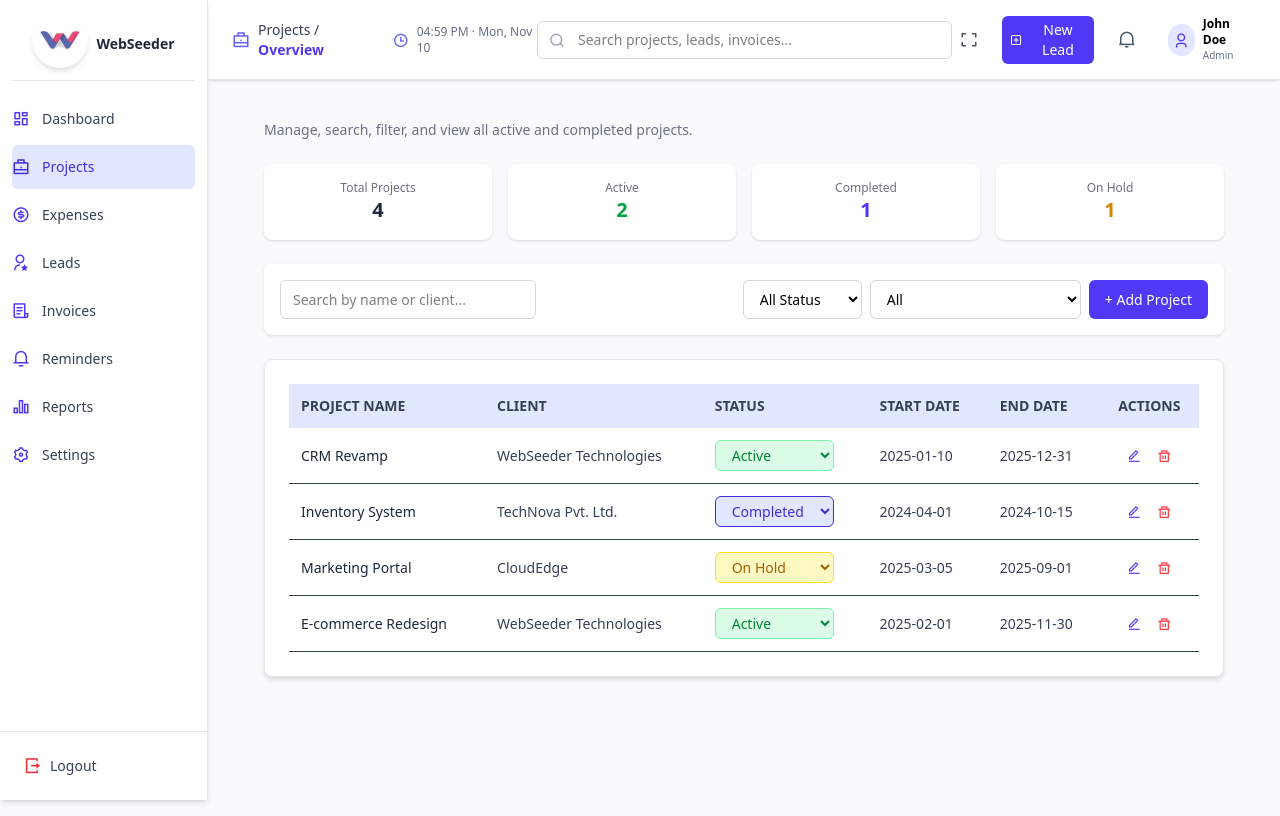
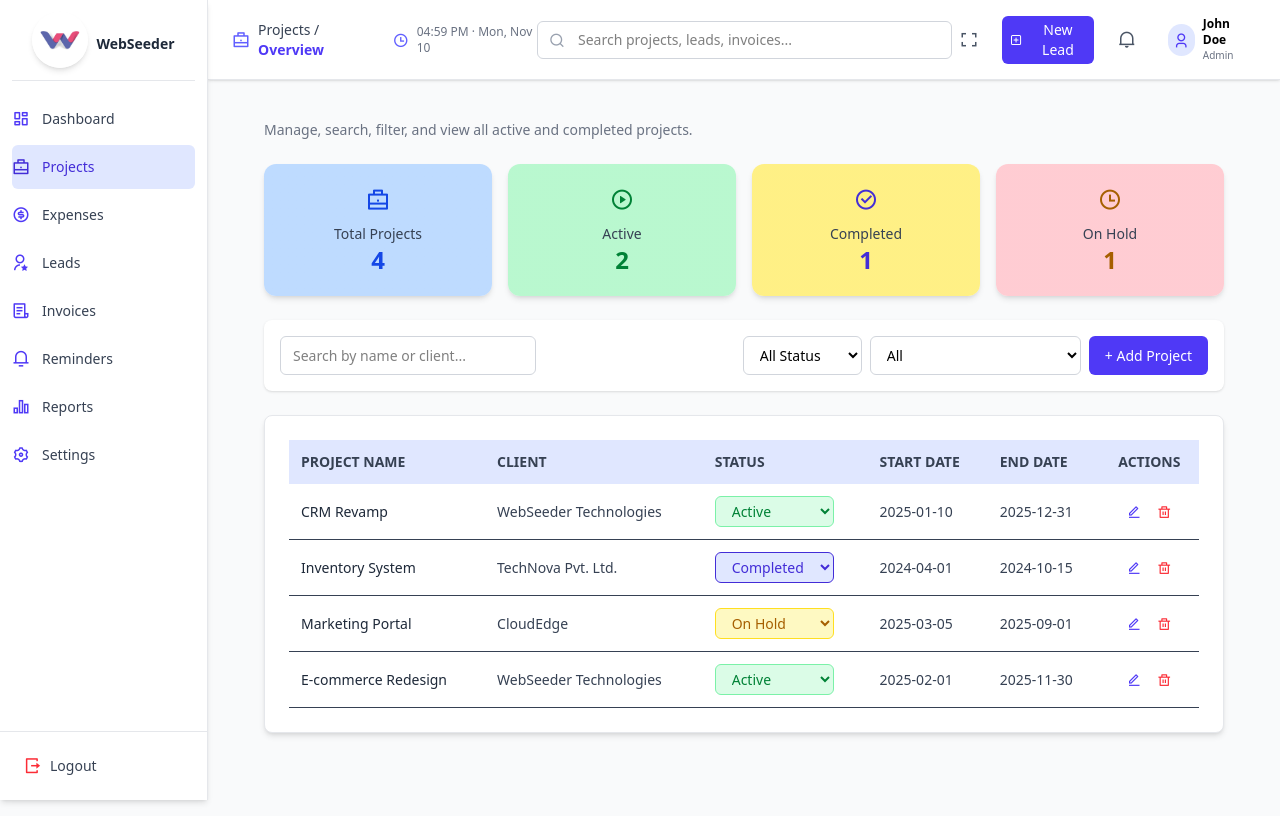
Before and after one commit to ganeshWebseeder/CRM-App, a React (Vite) app: page /projects in a window 1280 px wide. Built offline with nearby package versions, Linux system fonts and the light colour scheme.

Commit message:
add the changes in project pages

```diff
--- a/src/Pages/ProjectDetails.jsx
+++ b/src/Pages/ProjectDetails.jsx
@@ -22,9 +22,7 @@ export default function ProjectDetails() {
 
   return (
     <div className="p-6 space-y-4">
-      <h1 className="text-2xl font-semibold text-gray-800">
-        Project Details
-      </h1>
+
 
       {/* Tabs Header */}
       <div className="flex space-x-4 border-b border-gray-200">
--- a/src/Pages/Projects.jsx
+++ b/src/Pages/Projects.jsx
@@ -104,34 +104,65 @@ export default function Projects() {
       </div>
 
       {/* Summary Cards */}
-      <div className="grid grid-cols-2 sm:grid-cols-2 lg:grid-cols-4 gap-4">
+      {/* Summary Cards (Dashboard Style Hover Animation) */}
+<motion.div
+  initial="hidden"
+  animate="show"
+  className="grid grid-cols-2 sm:grid-cols-2 lg:grid-cols-4 gap-4"
+>
   {[
-          { label: "Total Projects", value: projects.length, color: "text-gray-800", },
+    {
+      label: "Total Projects",
+      value: projects.length,
+      icon: "ri-briefcase-line",
+      color: "from-blue-200 to-blue-200",
+      text: "text-blue-700",
+    },
     {
       label: "Active",
       value: projects.filter((p) => p.status === "Active").length,
-            color: "text-green-600 ",
+      icon: "ri-play-circle-line",
+      color: "from-green-200 to-green-200",
+      text: "text-green-700",
     },
     {
       label: "Completed",
       value: projects.filter((p) => p.status === "Completed").length,
-            color: "text-indigo-600",
+      icon: "ri-checkbox-circle-line",
+      color: "from-yellow-200 to-yellow-200",
+      text: "text-indigo-700",
     },
     {
       label: "On Hold",
       value: projects.filter((p) => p.status === "On Hold").length,
-            color: "text-yellow-600",
+      icon: "ri-time-line",
+      color: "from-rose-200 to-rose-200",
+      text: "text-yellow-700",
     },
-        ].map((card, idx) => (
-          <div
-            key={idx}
-            className="bg-white p-4 rounded-lg shadow-sm hover:shadow-md transition text-center"
+  ].map((card, i) => (
+    <motion.div
+      key={i}
+      whileHover={{
+        scale: 1.05,
+        y: -5,
+        boxShadow: "0 12px 25px rgba(0,0,0,0.1)",
+      }}
+      transition={{ type: "spring", stiffness: 120 }}
+      className={`cursor-pointer p-4 sm:p-5 rounded-xl bg-gradient-to-r
+        ${card.color} shadow-md text-center flex flex-col items-center`}
     >
-            <p className="text-gray-500 text-xs">{card.label}</p>
-            <h2 className={`text-xl font-semibold ${card.color}`}>{card.value}</h2>
-          </div>
+      <i className={`${card.icon} text-2xl mb-2 ${card.text}`}></i>
+
+      <p className="text-gray-700 text-sm font-medium">{card.label}</p>
+
+      <h2 className={`text-2xl font-semibold ${card.text}`}>
+        {card.value}
+      </h2>
+    </motion.div>
   ))}
-      </div>
+</motion.div>
+
+
 
       {/* Search + Filters */}
       <div className="bg-white p-4 rounded-lg shadow-sm flex flex-col md:flex-row gap-4 justify-between">
--- a/src/components/Dash-ui/Navbar.jsx
+++ b/src/components/Dash-ui/Navbar.jsx
@@ -17,10 +17,16 @@ export default function Navbar({ onMenuClick }) {
 
   const { addLead } = useLeads();
 
-  // ---------- Dynamic Navbar Title ----------
-  const pathMap = {
+  // -------------------------------
+  // 📌 Dynamic Navbar Breadcrumb Logic
+  // -------------------------------
+  const pathname = location.pathname;
+
+  // Base mapping for static routes
+  const basePathMap = {
     "/dashboard": { icon: "ri-dashboard-line", label: "Dashboard" },
     "/projects": { icon: "ri-briefcase-line", label: "Projects" },
+    "/projects/details": { icon: "ri-briefcase-line", label: "Project Details" },
     "/expenses": { icon: "ri-money-dollar-circle-line", label: "Expenses" },
     "/leads": { icon: "ri-user-star-line", label: "Leads" },
     "/invoices": { icon: "ri-file-list-3-line", label: "Invoices" },
@@ -29,17 +35,29 @@ export default function Navbar({ onMenuClick }) {
     "/settings": { icon: "ri-settings-3-line", label: "Settings" },
   };
 
-  const currentPath = location.pathname;
-  const { icon, label } = pathMap[currentPath] || pathMap["/dashboard"];
+  // Detect dynamic project detail routes (example: /projects/4)
+  let resolvedPath = pathname;
+  let subLabel = "Overview";
 
-  // ---------- Time Update ----------
+  if (pathname.startsWith("/projects/") && pathname !== "/projects") {
+    resolvedPath = "/projects/details";
+
+    // Optional: detect sub-route segments like /projects/4/tasks
+    const segments = pathname.split("/").filter(Boolean);
+    if (segments.length > 2) {
+      subLabel = segments[2].charAt(0).toUpperCase() + segments[2].slice(1);
+    }
+  }
+
+  const { icon, label } = basePathMap[resolvedPath] || basePathMap["/dashboard"];
+
+  // -------------------------------
+  // 🕒 Live Time
+  // -------------------------------
   useEffect(() => {
     const updateTime = () => {
       const now = new Date();
-      const time = now.toLocaleTimeString([], {
-        hour: "2-digit",
-        minute: "2-digit",
-      });
+      const time = now.toLocaleTimeString([], { hour: "2-digit", minute: "2-digit" });
       const date = now.toLocaleDateString([], {
         weekday: "short",
         month: "short",
@@ -47,12 +65,16 @@ export default function Navbar({ onMenuClick }) {
       });
       setCurrentTime(`${time} · ${date}`);
     };
+
     updateTime();
     const timer = setInterval(updateTime, 1000);
+
     return () => clearInterval(timer);
   }, []);
 
-  // ---------- Fullscreen ----------
+  // -------------------------------
+  // Fullscreen toggle
+  // -------------------------------
   const toggleFullscreen = () => {
     if (!document.fullscreenElement) {
       document.documentElement.requestFullscreen();
@@ -63,7 +85,9 @@ export default function Navbar({ onMenuClick }) {
     }
   };
 
-  // ---------- Close dropdowns if outside clicked ----------
+  // -------------------------------
+  // Close dropdowns if clicked outside
+  // -------------------------------
   useEffect(() => {
     const handler = (e) => {
       if (dropdownRef.current && !dropdownRef.current.contains(e.target)) {
@@ -75,12 +99,14 @@ export default function Navbar({ onMenuClick }) {
     return () => document.removeEventListener("mousedown", handler);
   }, []);
 
-  // ---------- Read Reminders From LocalStorage ----------
+  // -------------------------------
+  // Read Reminders
+  // -------------------------------
   const allReminders = JSON.parse(localStorage.getItem("reminders") || "[]").map(
     (r) => ({ ...r, date: new Date(r.date) })
   );
 
-  // ---------- Track Dismissed Notifications ----------
+  // Dismissed reminders
   const [dismissed, setDismissed] = useState(
     JSON.parse(localStorage.getItem("dismissedReminders") || "[]")
   );
@@ -91,7 +117,6 @@ export default function Navbar({ onMenuClick }) {
     localStorage.setItem("dismissedReminders", JSON.stringify(updated));
   };
 
-  // ---------- Filter Upcoming Reminders ----------
   const upcomingReminders = allReminders.filter(
     (r) =>
       r.status !== "Done" &&
@@ -99,13 +124,17 @@ export default function Navbar({ onMenuClick }) {
       !dismissed.includes(r.id)
   );
 
-  // ---------- Sign Out ----------
+  // -------------------------------
+  // Sign Out
+  // -------------------------------
   const handleSignOut = () => {
     localStorage.clear();
     navigate("/");
   };
 
-  // ---------- Lead Modal Logic ----------
+  // -------------------------------
+  // Lead Modal Form
+  // -------------------------------
   const [newLead, setNewLead] = useState({
     clientName: "",
     phone: "",
@@ -118,6 +147,16 @@ export default function Navbar({ onMenuClick }) {
   const handleSubmit = (e) => {
     e.preventDefault();
     addLead(newLead);
+
+    setNewLead({
+      clientName: "",
+      phone: "",
+      mail: "",
+      status: "New",
+      source: "",
+      notes: "",
+    });
+
     setIsModalOpen(false);
     navigate("/leads");
   };
@@ -126,8 +165,9 @@ export default function Navbar({ onMenuClick }) {
     <>
       {/* NAVBAR */}
       <div className="sticky top-0 z-40 flex justify-between items-center px-4 sm:px-6 py-3 bg-white border-b border-gray-200 shadow-sm">
-        {/* LEFT - MENU + BREADCRUMB */}
+        {/* LEFT SIDE */}
         <div className="flex items-center space-x-4">
+          {/* ☰ Mobile menu */}
           <button
             onClick={onMenuClick}
             className="md:hidden p-2 rounded-md hover:bg-gray-100"
@@ -135,20 +175,25 @@ export default function Navbar({ onMenuClick }) {
             <i className="ri-menu-line text-2xl"></i>
           </button>
 
+          {/* Breadcrumb */}
           <div className="flex items-center space-x-2 text-gray-700">
             <i className={`${icon} text-lg text-indigo-500`}></i>
             <p className="text-sm hidden sm:block">
-              {label} / <span className="font-semibold text-indigo-600">Overview</span>
+              {label} /{" "}
+              <span className="font-semibold text-indigo-600">
+                {subLabel}
+              </span>
             </p>
           </div>
 
+          {/* Time */}
           <div className="hidden lg:flex items-center text-xs text-gray-500">
             <i className="ri-time-line mr-2 text-base text-indigo-500"></i>
             {currentTime}
           </div>
         </div>
 
-        {/* SEARCH */}
+        {/* SEARCH BAR */}
         <div className="hidden sm:block relative w-[14rem] md:w-[20rem] lg:w-[28rem]">
           <i className="ri-search-line absolute left-3 top-1/2 -translate-y-1/2 text-gray-400"></i>
           <input
@@ -160,7 +205,7 @@ export default function Navbar({ onMenuClick }) {
 
         {/* RIGHT SIDE */}
         <div className="flex items-center space-x-3 sm:space-x-4" ref={dropdownRef}>
-          {/* FULLSCREEN */}
+          {/* Fullscreen */}
           <button onClick={toggleFullscreen} className="hover:bg-gray-100 p-2 rounded-md">
             <i
               className={`${
@@ -169,7 +214,7 @@ export default function Navbar({ onMenuClick }) {
             ></i>
           </button>
 
-          {/* ADD LEAD */}
+          {/* Add Lead button */}
           <button
             onClick={() => setIsModalOpen(true)}
             className="hidden sm:inline-flex items-center gap-2 px-2 py-1 rounded-md bg-indigo-600 hover:bg-indigo-700 text-white text-sm"
@@ -190,12 +235,8 @@ export default function Navbar({ onMenuClick }) {
               )}
             </button>
 
-            {/* NOTIFICATION DROPDOWN */}
             {showNotifications && (
-  <div className="fixed top-14 right-4 w-72 bg-white border border-gray-200
-                  rounded-md shadow-lg p-3 z-[9999]">
-
-    {/* Close Entire Dropdown */}
+              <div className="fixed top-14 right-4 w-72 bg-white border border-gray-200 rounded-md shadow-lg p-3 z-[9999]">
                 <button
                   onClick={() => setShowNotifications(false)}
                   className="absolute top-2 right-2 text-gray-400 hover:text-red-500"
@@ -217,7 +258,6 @@ export default function Navbar({ onMenuClick }) {
                       key={rem.id}
                       className="p-2 mb-2 rounded-md border bg-white relative hover:bg-indigo-50 transition"
                     >
-          {/* dismiss single reminder */}
                       <button
                         onClick={() => dismissReminder(rem.id)}
                         className="absolute top-1 right-1 text-gray-400 hover:text-red-500"
@@ -243,7 +283,6 @@ export default function Navbar({ onMenuClick }) {
                 )}
               </div>
             )}
-
           </div>
 
           {/* USER DROPDOWN */}
@@ -304,7 +343,10 @@ export default function Navbar({ onMenuClick }) {
               Add New Lead
             </h2>
 
-            <form onSubmit={handleSubmit} className="grid grid-cols-1 sm:grid-cols-2 gap-4">
+            <form
+              onSubmit={handleSubmit}
+              className="grid grid-cols-1 sm:grid-cols-2 gap-4"
+            >
               <input
                 type="text"
                 placeholder="Client Name"
@@ -315,11 +357,14 @@ export default function Navbar({ onMenuClick }) {
                 className="border p-2 rounded"
                 required
               />
+
               <input
                 type="text"
                 placeholder="Phone"
                 value={newLead.phone}
-                onChange={(e) => setNewLead({ ...newLead, phone: e.target.value })}
+                onChange={(e) =>
+                  setNewLead({ ...newLead, phone: e.target.value })
+                }
                 className="border p-2 rounded"
                 required
               />
@@ -328,14 +373,18 @@ export default function Navbar({ onMenuClick }) {
                 type="email"
                 placeholder="Email"
                 value={newLead.mail}
-                onChange={(e) => setNewLead({ ...newLead, mail: e.target.value })}
+                onChange={(e) =>
+                  setNewLead({ ...newLead, mail: e.target.value })
+                }
                 className="border p-2 rounded"
                 required
               />
 
               <select
                 value={newLead.status}
-                onChange={(e) => setNewLead({ ...newLead, status: e.target.value })}
+                onChange={(e) =>
+                  setNewLead({ ...newLead, status: e.target.value })
+                }
                 className="border p-2 rounded"
               >
                 <option>New</option>
@@ -347,14 +396,18 @@ export default function Navbar({ onMenuClick }) {
                 type="text"
                 placeholder="Source"
                 value={newLead.source}
-                onChange={(e) => setNewLead({ ...newLead, source: e.target.value })}
+                onChange={(e) =>
+                  setNewLead({ ...newLead, source: e.target.value })
+                }
                 className="border p-2 rounded"
               />
 
               <textarea
                 placeholder="Notes"
                 value={newLead.notes}
-                onChange={(e) => setNewLead({ ...newLead, notes: e.target.value })}
+                onChange={(e) =>
+                  setNewLead({ ...newLead, notes: e.target.value })
+                }
                 className="border p-2 rounded sm:col-span-2"
               />
 
--- a/src/components/Dash-ui/Sidebar.jsx
+++ b/src/components/Dash-ui/Sidebar.jsx
@@ -33,7 +33,7 @@ export default function Sidebar() {
       <div className="flex flex-col items-center px-3 pt-3">
         <div className="flex items-center justify-center">
           <img
-            src="./WebSeeder Logo.jpeg"
+            src="./WebSeederLogo.jpeg"
             alt="WebSeeder Logo"
             className="
               rounded-full shadow-md
```
Also changed, not shown: public/WebSeederLogo.jpeg (renamed from public/WebSeeder Logo.jpeg). Lines whose indentation alone changed are shown as unchanged.
